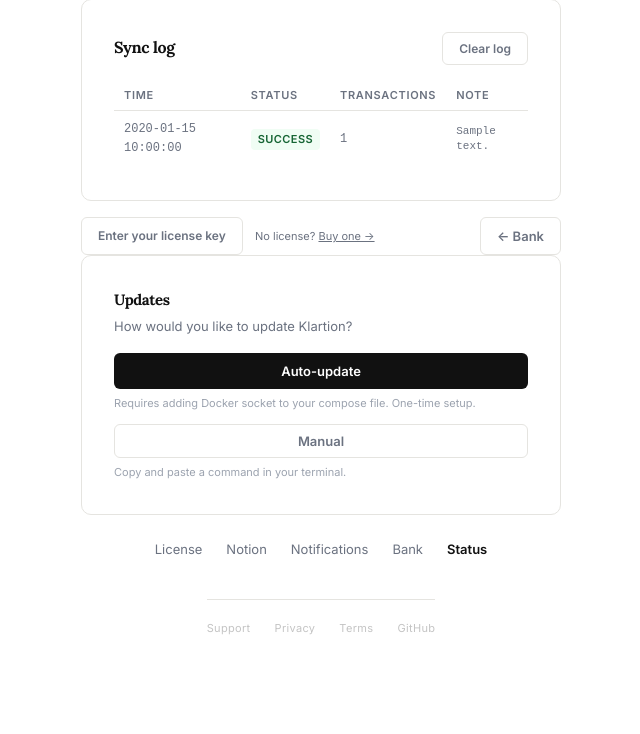
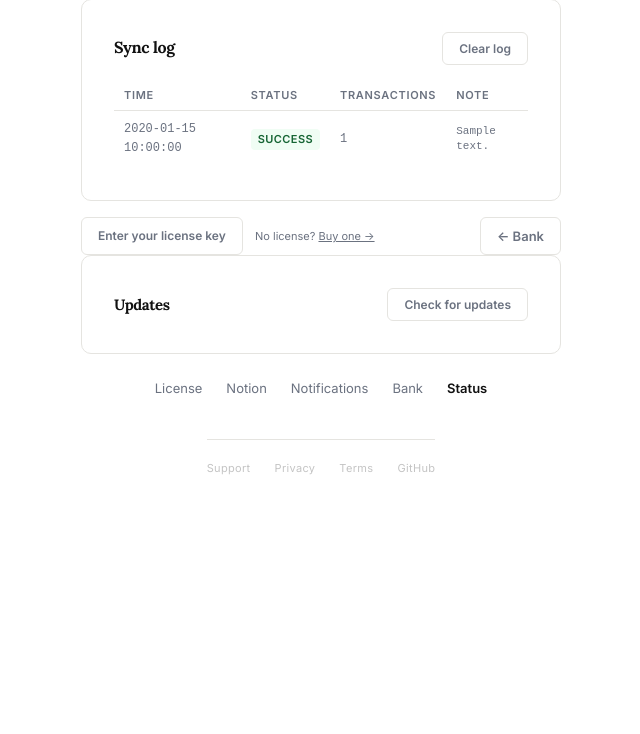
Before and after one commit to DAdjadj/klartion, a Flask app: template app/web/templates/status.html in a window 1280 px wide. Shown: the part 575-1309 px from the top of the page, without its empty margins (319-959 px from the left). After the commit the page ends 1050 px from the top, so only its background shows below. Run offline with Flask 3, Linux system fonts and the light colour scheme; the template is opened without the code that fills it: most values are stand-ins (such as "Sample title", 1, 10 or a date in 2020).

Commit message:
Improve update check: show up-to-date/updating/error feedback
Co-Authored-By: Claude Opus 4.6 (1M context) <noreply@anthropic.com>

```diff
--- a/app/web/server.py
+++ b/app/web/server.py
@@ -393,13 +393,21 @@ def update_preference():
 def update_run():
     import subprocess, os
     if not os.path.exists("/var/run/docker.sock"):
-        return jsonify({"error": "Docker socket not mounted. Add '- /var/run/docker.sock:/var/run/docker.sock' and '- .:/compose:ro' to your docker-compose.yml volumes."}), 400
+        return jsonify({"error": "Docker socket not mounted."}), 400
     try:
+        # Pull and check if image changed
+        pull = subprocess.run(
+            ["docker", "pull", IMAGE_NAME],
+            capture_output=True, text=True, timeout=120
+        )
+        if "Image is up to date" in pull.stdout or "Image is up to date" in pull.stderr:
+            return jsonify({"up_to_date": True})
+        # New image pulled — restart
         subprocess.Popen(
-            ["sh", "-c", f"sleep 2 && docker pull {IMAGE_NAME} && cd /compose && docker compose up -d"],
+            ["sh", "-c", "sleep 2 && cd /compose && docker compose up -d"],
             start_new_session=True
         )
-        return jsonify({"ok": True})
+        return jsonify({"updating": True})
     except FileNotFoundError:
         return jsonify({"error": "Docker CLI not available in container."}), 400
     except Exception as e:
--- a/app/web/templates/status.html
+++ b/app/web/templates/status.html
@@ -142,22 +142,6 @@
       <a href="/connect" class="btn btn-ghost" style="display:inline-flex; align-items:center; gap:6px;">← Bank</a>
     </div>
 
-    {% if not update_mode %}
-    <div class="card">
-      <div class="card-title" style="font-size:15px; margin-bottom:0.25rem;">Updates</div>
-      <div style="font-size:13px; color:var(--muted); margin-bottom:1rem;">How would you like to update Klartion?</div>
-      <form method="POST" action="/update/preference" style="margin-bottom:0.75rem;">
-        <input type="hidden" name="mode" value="auto">
-        <button type="submit" class="btn btn-primary" style="width:100%; font-size:13px; margin-top:0;">Auto-update</button>
-        <div style="font-size:11px; color:var(--hint); margin-top:0.35rem;">Requires adding Docker socket to your compose file. One-time setup.</div>
-      </form>
-      <form method="POST" action="/update/preference">
-        <input type="hidden" name="mode" value="manual">
-        <button type="submit" class="btn btn-ghost" style="width:100%; font-size:13px; margin-top:0;">Manual</button>
-        <div style="font-size:11px; color:var(--hint); margin-top:0.35rem;">Copy and paste a command in your terminal.</div>
-      </form>
-    </div>
-    {% elif update_mode == 'auto' %}
     <div class="card">
       <div style="display:flex; justify-content:space-between; align-items:center;">
         <div class="card-title" style="font-size:15px; margin-bottom:0;">Updates</div>
@@ -165,14 +149,6 @@
       </div>
       <div id="update-status" style="font-size:12px; color:var(--muted); margin-top:0.5rem; display:none;"></div>
     </div>
-    {% elif update_mode == 'manual' %}
-    <div class="card">
-      <div style="display:flex; justify-content:space-between; align-items:center;">
-        <div class="card-title" style="font-size:15px; margin-bottom:0;">Updates</div>
-        <button class="btn btn-ghost" onclick="copyUpdate(this)" style="font-size:12px;">Copy update command</button>
-      </div>
-    </div>
-    {% endif %}
 
     <nav class="footer-nav">
       <a href="/setup">License</a>
@@ -190,17 +166,22 @@
       btn.textContent = 'Checking...';
       btn.disabled = true;
       status.style.display = 'block';
-      status.textContent = 'Pulling latest image...';
+      status.textContent = 'Checking for updates...';
       try {
         const resp = await fetch('/update/run', { method: 'POST' });
         const data = await resp.json();
-        if (data.ok) {
-          status.textContent = 'Updating... the page will refresh automatically.';
+        if (data.up_to_date) {
+          status.textContent = 'Already up to date.';
+          btn.textContent = 'Check for updates';
+          btn.disabled = false;
+          setTimeout(function() { status.style.display = 'none'; }, 3000);
+        } else if (data.updating) {
+          status.textContent = 'Update found. Restarting...';
           setTimeout(function pollServer() {
             fetch('/health').then(function(r) { if (r.ok) location.reload(); else setTimeout(pollServer, 2000); }).catch(function() { setTimeout(pollServer, 2000); });
           }, 5000);
         } else if (data.error) {
-          status.innerHTML = 'Auto-update unavailable. Add these lines to your docker-compose.yml volumes:<br><code style="font-size:11px;">- /var/run/docker.sock:/var/run/docker.sock</code><br><code style="font-size:11px;">- .:/compose:ro</code>';
+          status.textContent = data.error;
           btn.textContent = 'Check for updates';
           btn.disabled = false;
         }
@@ -212,12 +193,6 @@
       }
     }
 
-    function copyUpdate(btn) {
-      navigator.clipboard.writeText('cd ~/klartion && docker compose pull && docker compose up -d').then(function() {
-        btn.textContent = 'Copied';
-        setTimeout(function() { btn.textContent = 'Copy update command'; }, 1500);
-      });
-    }
 
     async function runSync() {
       const btn = document.getElementById('sync-btn');
```
